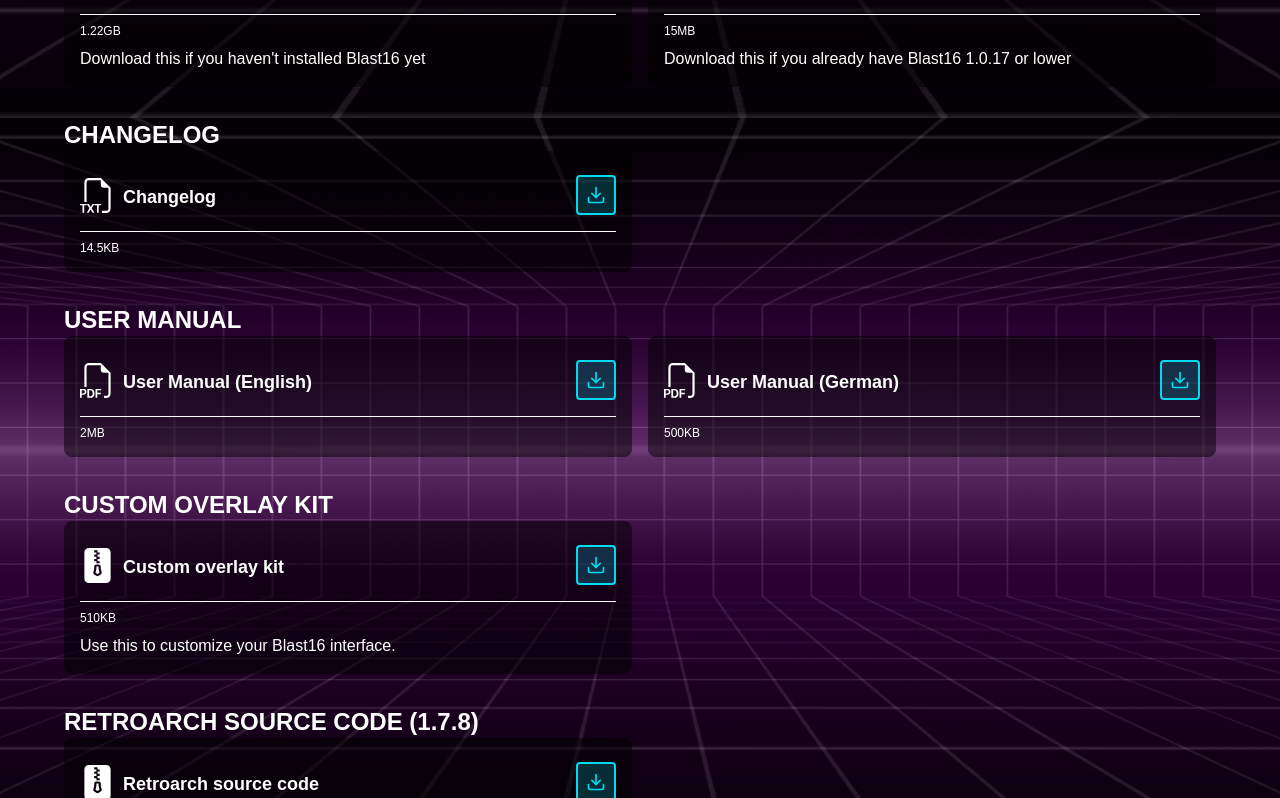
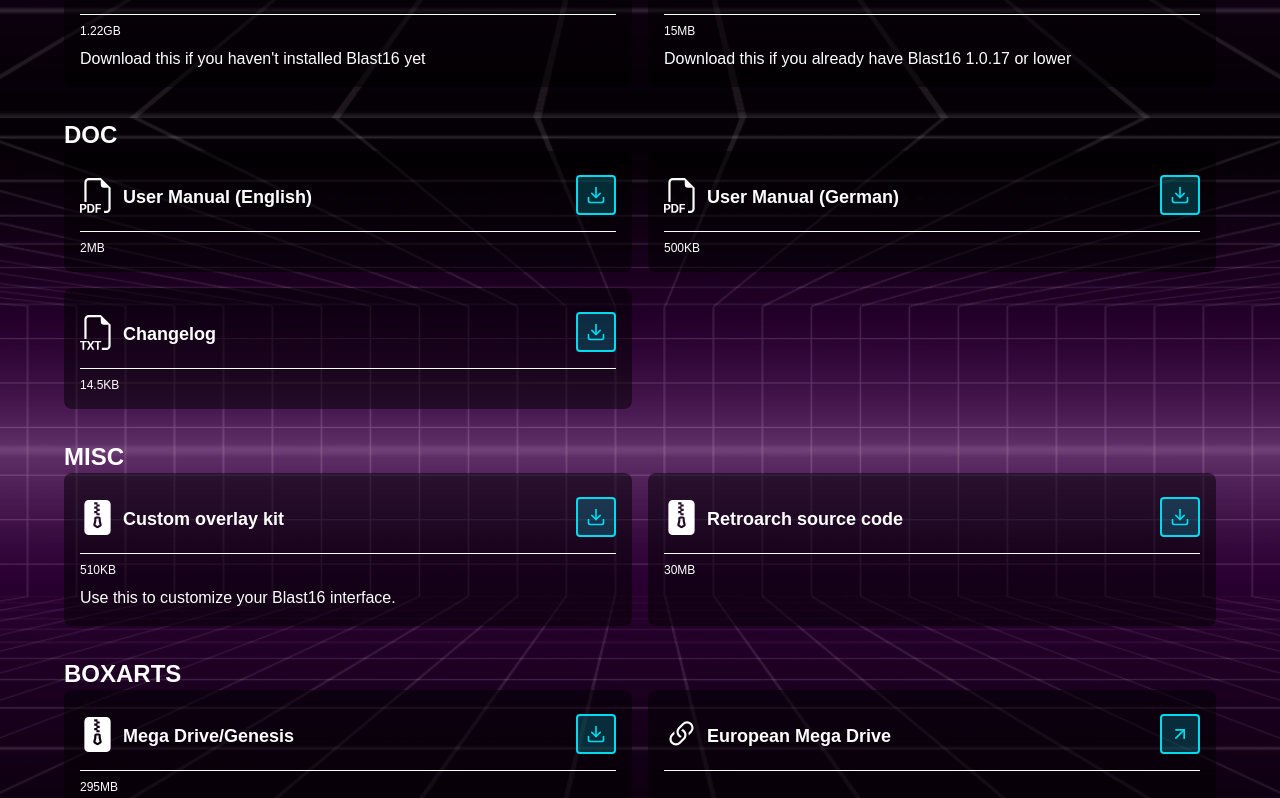
Before and after one commit to molul/blast16_react_ts, a React (Vite) app: page / in a window 1280 px wide. Shown: the part 3082-3880 px from the top of the page. Built offline with nearby package versions, Linux system fonts and the light colour scheme; a web font is replaced by a local one.

Commit message:
Downloads reorganized

```diff
--- a/src/assets/data/downloads.ts
+++ b/src/assets/data/downloads.ts
@@ -25,18 +25,7 @@
     ],
   },
   {
-    title: "Changelog",
-    files: [
-      {
-        name: "Changelog",
-        icon: "txt",
-        size: "14.5KB",
-        url: blast16Path + "doc/changelog-blast16.txt",
-      },
-    ],
-  },
-  {
-    title: "User manual",
+    title: "Doc",
     files: [
       {
         name: "User Manual (English)",
@@ -50,10 +39,16 @@
         size: "500KB",
         url: blast16Path + "doc/Blast16_-_User_Manual_(German).pdf",
       },
+      {
+        name: "Changelog",
+        icon: "txt",
+        size: "14.5KB",
+        url: blast16Path + "doc/changelog-blast16.txt",
+      },
     ],
   },
   {
-    title: "CUSTOM OVERLAY KIT",
+    title: "Misc",
     files: [
       {
         name: "Custom overlay kit",
@@ -62,30 +57,6 @@
         size: "510KB",
         url: blast16Path + "misc/blast16_overlay kit.zip",
       },
-    ],
-  },
-  // {
-  //   title: "Previous build (1.0.17-20191231)",
-  //   files: [
-  //     {
-  //       name: "SD Card",
-  //       icon: "zip",
-  //       size: "1.3GB",
-  //       url: blast16Path + "releases/old/blast16_release-1.0.17-20191231.zip",
-  //     },
-  //     {
-  //       name: "USB updates",
-  //       icon: "zip",
-  //       size: "16.3MB",
-  //       url:
-  //         blast16Path +
-  //         "releases/old/blast16_release-1.0.17-20191231_(USB_update).zip",
-  //     },
-  //   ],
-  // },
-  {
-    title: "RETROARCH SOURCE CODE (1.7.8)",
-    files: [
       {
         name: "Retroarch source code",
         icon: "zip",
@@ -136,12 +107,3 @@
     ],
   },
 ];
-/*
-name
-icon ->  txt pdf zip link
-size
-
-export const estadosOptions = [
-    {value: 'no-disponible', label: 'No disponible'},
-];
-*/
```
Also changed, not shown: misc/TO-DO.txt (deleted).
